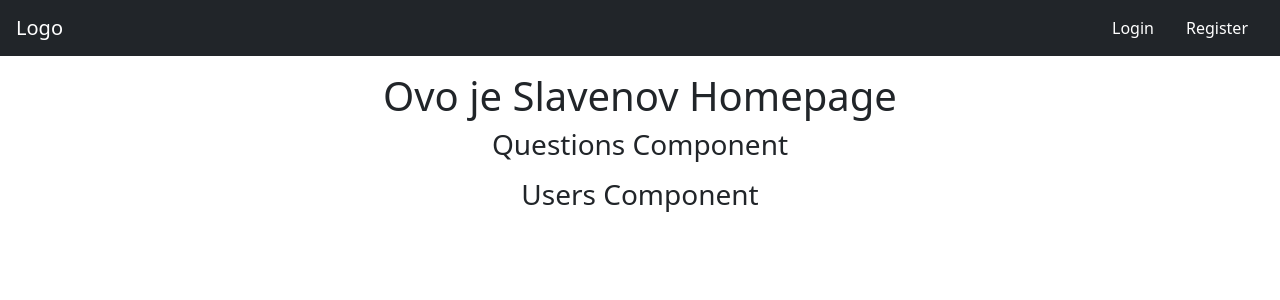
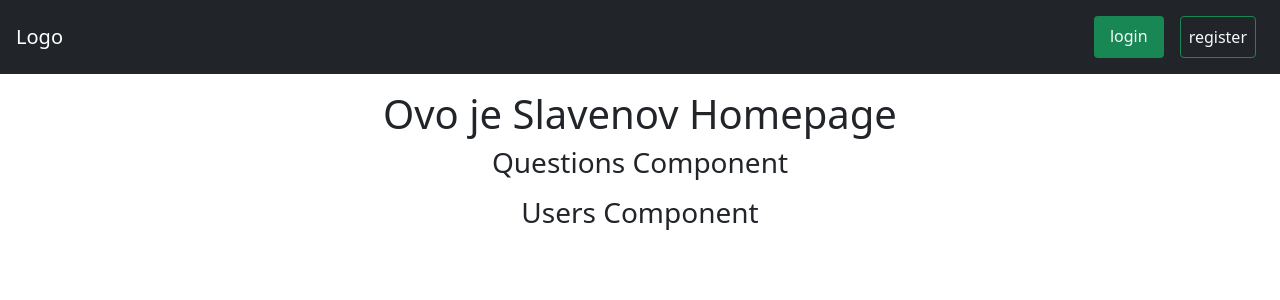
Before and after one commit to BSlaven/questions-and-answers, a React (Create React App) app: page / in a window 1280 px wide. Shown: the top 300 px of the page. Built offline with nearby package versions, Linux system fonts and the light colour scheme; data requests are answered from the project's data file.

Commit message:
add navbar conditional logic

```diff
--- a/server/db.json
+++ b/server/db.json
@@ -31,6 +31,6 @@
     }
   ],
   "currentUser": {
-    "id": 1
+    "id": null
   }
 }
--- a/src/App.js
+++ b/src/App.js
@@ -18,12 +18,11 @@ function App() {
   }, []);
 
   const user = useSelector(state => state.currentUser.id);
-  console.log(user);
 
   return (
     <>
       <BrowserRouter>
-        <MainNav />
+        <MainNav user={user} />
         <Routes>
           <Route path="/" element={<Homepage />} />
           <Route path="/questions/:id" element={<Question />} />
--- a/src/layouts/Navbar.js
+++ b/src/layouts/Navbar.js
@@ -1,18 +1,32 @@
-import Navbar from 'react-bootstrap/Navbar';
 import { Link } from 'react-router-dom';
 
-const MainNav = () => {
+const MainNav = ({ user }) => {
+
+  const logoutUser = () => {
+    console.log('User logged out');
+  }
+
   return (
-    <Navbar variant="dark" className="bg-dark px-3 mb-3">
-      <Navbar.Brand>
-        <Link to="/" className="text-white text-decoration-none">Logo</Link>
-      </Navbar.Brand>
-      <Navbar.Toggle aria-controls="main-navbar" />
-      <Navbar.Collapse id="main-navbar" className="justify-content-end">
-        <Link to="/login" className="mx-3 text-white text-decoration-none">Login</Link>
-        <Link to="/register" className="mx-3 text-white text-decoration-none">Register</Link>
-      </Navbar.Collapse>
-    </Navbar>
+    <nav className="navbar navbar-dark bg-dark p-3 mb-3 navbar-expand-sm d-flex align-items-center">
+      <Link to="/" className="navbar-brand text-white text-decoration-none">Logo</Link>
+      <button type='button' className="navbar-toggler" data-toggle="collapse" data-target="#main-navbar" aria-controls="main-navbar" aria-expanded="false" aria-label="Toggle navigation">
+        <span className='navbar-toggler-icon'></span>
+      </button>
+
+      <div id="main-navbar" className="collapse navbar-collapse justify-content-end">
+        {!user ? <ul className='navbar-nav mr-auto'>
+          <li className='mx-2 px-3 nav-item bg-success p-2 rounded'>
+            <Link to="/login" className="text-light text-decoration-none">login</Link>
+          </li>
+          <li className='mx-2 nav-item p-2 border border-success rounded'>
+            <Link to="/register" className="text-light text-decoration-none">register</Link>
+          </li>
+        </ul> : <button
+          type='button'
+          className="btn btn-outline-danger"
+          onClick={logoutUser}>logout</button> }
+      </div>
+    </nav>
   )
 }
 
```
